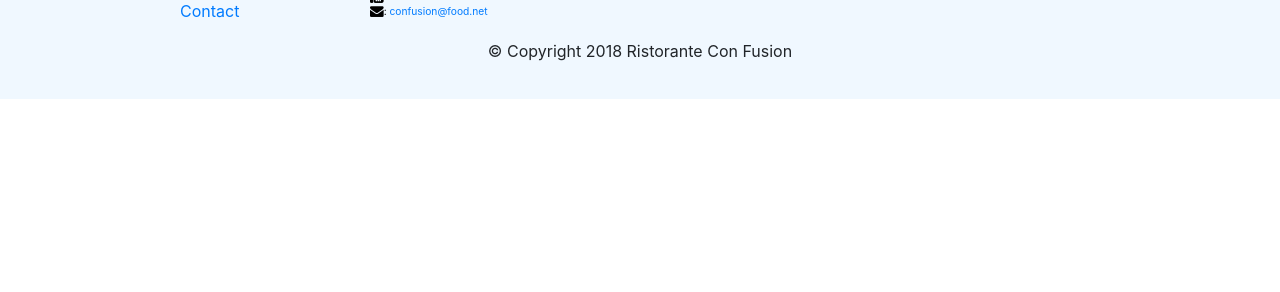
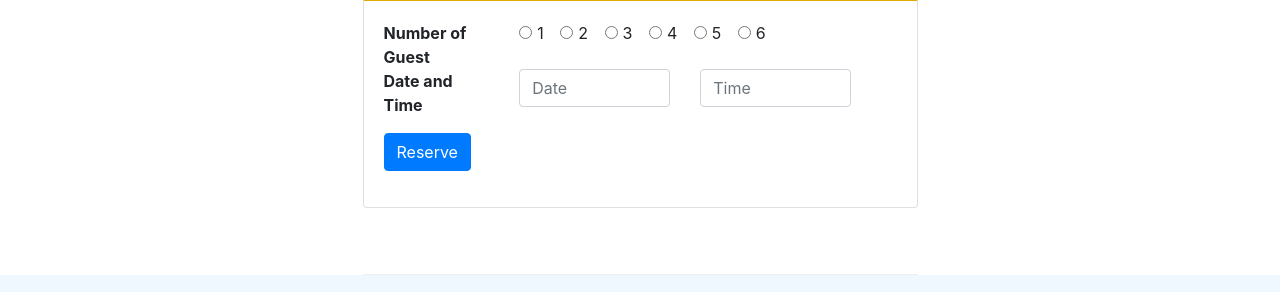
Before and after one commit to MustafaJP/Web-Development, a website: page index.html in a window 1280 px wide. Shown: the part 1659-1951 px from the top of the page. Before the commit the page ends 1758 px from the top, so only its background shows below. Drawn offline with nearby package versions, Linux system fonts and the light colour scheme.

Commit message:
Assignment 2

```diff
--- a/index.html
+++ b/index.html
@@ -27,7 +27,7 @@
                         <li class="nav-item active"><a class="nav-link" href="index.html"><span class="fa fa-home fa-lg"></span> Home</a></li>
                         <li class="nav-item"><a class="nav-link" href="aboutus.html"><span class="fa fa-info fa-lg"></span> About</a></li>
                         <li class="nav-item"><a class="nav-link" href="#"><span class="fa fa-list fa-lg"></span> Menu</a></li>
-                        <li class="nav-item "><a class="nav-link" href="#"><span class="fa fa-address-card fa-lg"></span> Contact</a></li>
+                        <li class="nav-item "><a class="nav-link" href="contactus.html"><span class="fa fa-address-card fa-lg"></span> Contact</a></li>
                 </ul>
             </div>
         </div>
@@ -40,8 +40,11 @@
                     <h1>Ristorante con Fusion</h1>
                     <p>We take inspiration from the World's best cuisines, and create a unique fusion experience. Our lipsmacking creations will tickle your culinary senses!</p>
                 </div>
-                <div class="col-12 col-sm align-self-center">
+                <div class="col-12 col-sm-3 align-self-center">
                     <img src="img/logo.png" class="image-fluid">
+                </div>
+                <div class="col-12 col-sm-3 align-self-center">
+                    <a type="button" class="btn btn-warning text-white btn-lg btn-block" href="#Card">Reserve Table</a>
                 </div>
             </div>
         </div>
@@ -57,7 +60,7 @@
                     <img class="d-flex mr-3 image-thumbnail align-self-center" src="img/uthappizza.png" alt="uthanppizza">
                     <div class="media-body">
                         <h2 class="mt-0">Uthappizza<span class="badge badge-danger">HOT</span> <span class="badge badge-pill badge-secondary">$4.99</span></h2>
-                        <p>A unique combination of Indian Uthappam (pancake) and Italian pizza, topped with Cerignola olives, ripe vine cherry tomatoes, Vidalia onion, Guntur chillies and Buffalo Paneer.</p>
+                        <p class="d-none d-sm-block">A unique combination of Indian Uthappam (pancake) and Italian pizza, topped with Cerignola olives, ripe vine cherry tomatoes, Vidalia onion, Guntur chillies and Buffalo Paneer.</p>
                     </div>
                 </div>
             </div>
@@ -69,9 +72,10 @@
                 <h3>This Month's Promotions</h3>
             </div>
             <div class = "col col-sm col-md">
-                <h2>Weekend Grand Buffet</h2>
-                <p>Featuring mouthwatering combinations with a choice of five different salads, six enticing appetizers, six main entrees and five choicest desserts. Free flowing bubbly and soft drinks. All for just $19.99 per person </p>
+                <h2>Weekend Grand Buffet <span class="badge badge-danger">NEW</span> </h2>
+                <p class="d-none d-sm-block">Featuring mouthwatering combinations with a choice of five different salads, six enticing appetizers, six main entrees and five choicest desserts. Free flowing bubbly and soft drinks. All for just $19.99 per person </p>
             </div>
+            <img class="d-flex ml-3 image-thumbnail align-self-center" src="img/buffet.png" alt="buffet">
         </div>
 
         <div class="row row-content align-items-center">
@@ -84,10 +88,60 @@
                     <div class="media-body">
                         <h2 class="mt-0">Alberto Somayya</h2>
                         <h4>Executive Chef</h4>
-                        <p>Award winning three-star Michelin chef with wide International experience having worked closely with whos-who in the culinary world, he specializes in creating mouthwatering Indo-Italian fusion experiences. </p>
+                        <p class="d-none d-sm-block">Award winning three-star Michelin chef with wide International experience having worked closely with whos-who in the culinary world, he specializes in creating mouthwatering Indo-Italian fusion experiences. </p>
                     </div>
                 </div>
+            </div>
+        </div>
 
+        <div class="row row-content align-items-center col-sm-6"  id="Card">
+            <div class="card">
+                <h3 class="card-header bg-warning text-white">Reserve a Table</h3>
+                <dl class="card-body">
+                    <form>
+                        <dl class="row">
+                            <dt class="col-12 col-sm-3 mr-auto">Number of Guest<dt>
+                            <dd class="col-12 col-sm-9 mr-auto">
+                                <div class="radio-group">
+                                    <div class="form-check form-check-inline">
+                                        <input class="form-check-input" type="radio" name="inlineRadioOptions" id="inlineRadio1" value="option1">
+                                        <label class="form-check-label" for="inlineRadio1">1</label>
+                                    </div>
+                                    <div class="form-check form-check-inline">
+                                        <input class="form-check-input" type="radio" name="inlineRadioOptions" id="inlineRadio2" value="option2">
+                                        <label class="form-check-label" for="inlineRadio2">2</label>
+                                    </div>
+                                    <div class="form-check form-check-inline">
+                                        <input class="form-check-input" type="radio" name="inlineRadioOptions" id="inlineRadio3" value="option3" >
+                                        <label class="form-check-label" for="inlineRadio3">3</label>
+                                    </div>
+                                    <div class="form-check form-check-inline">
+                                        <input class="form-check-input" type="radio" name="inlineRadioOptions" id="inlineRadio4" value="option4" >
+                                        <label class="form-check-label" for="inlineRadio4">4</label>
+                                    </div>
+                                    <div class="form-check form-check-inline">
+                                        <input class="form-check-input" type="radio" name="inlineRadioOptions" id="inlineRadio5" value="option5" >
+                                        <label class="form-check-label" for="inlineRadio5">5</label>
+                                    </div>
+                                    <div class="form-check form-check-inline">
+                                        <input class="form-check-input" type="radio" name="inlineRadioOptions" id="inlineRadio6" value="option6" >
+                                        <label class="form-check-label" for="inlineRadio6">6</label>
+                                    </div>
+                                </div>
+                            </dd>
+                            <dt class="col-12 col-sm-3">Date and Time</dt>
+                            <div class="col-12 col-sm-4">
+                                <input type="text" class="form-control" id="date" name="date" placeholder="Date">
+                            </div>
+                            <div class="col-12 col-sm-4">
+                                <input type="text" class="form-control" id="time" name="time" placeholder="Time">
+                            </div>
+                        </dl>
+                        <div>
+                            <button type="submit" class="btn btn-primary">Reserve</button>
+                        </div>
+                    </form>
+                </dl>
             </div>
         </div>
     </div>
```
Also changed, not shown: aboutus.html (+1 -1 lines).
